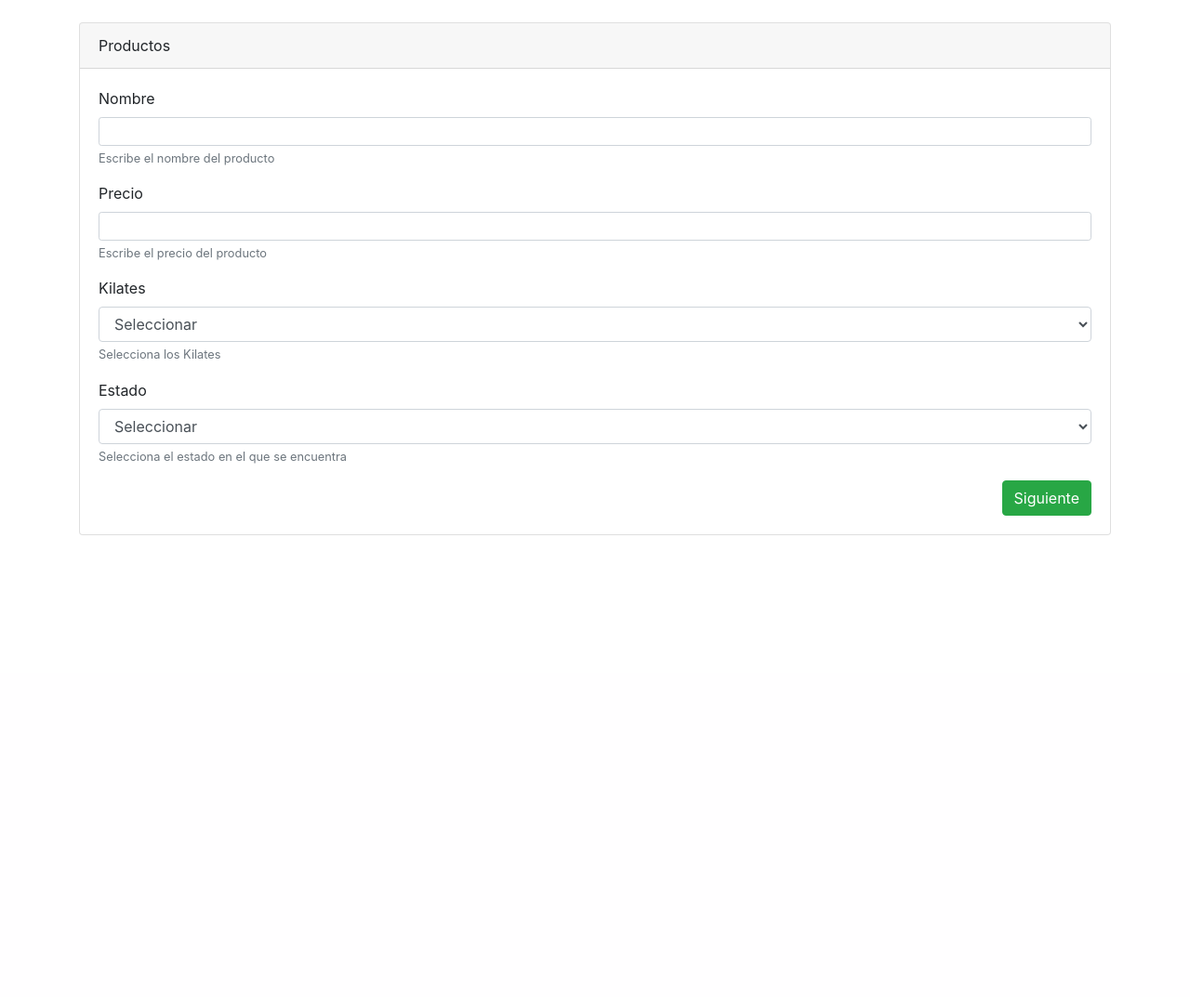
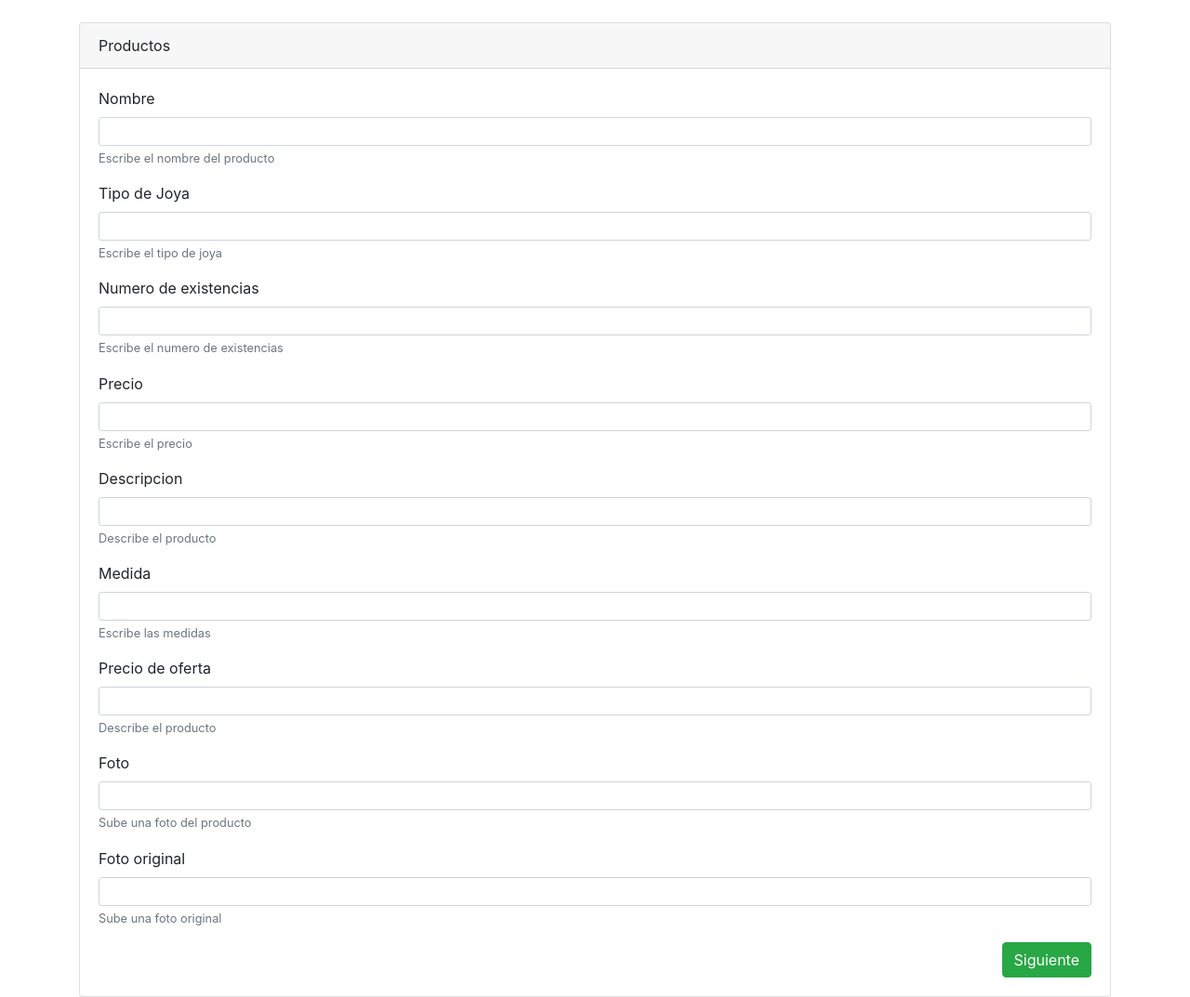
Before and after one commit to APM5691/Proyecto-Aplicaciones-Web-Equipo-10, a PHP site: page /productos_formulario.php in a window 1280 px wide. Shown: the part 76-1149 px from the top of the page at 93% size. Before the commit the page ends 652 px from the top, so only its background shows below. Run offline with PHP 8.4, Linux system fonts and the light colour scheme.

Commit message:
corrigiendo codigo

```diff
--- a/productos_actualizar.php
+++ b/productos_actualizar.php
@@ -4,7 +4,7 @@ if (
     || !isset($_POST['tipo_de_joya_id']) || empty($_POST['tipo_de_joya_id'])
      || !isset($_POST['no_existencias']) || empty($_POST['no_existencias'])
      || !isset($_POST['precio']) || empty($_POST['precio'])
-     || !isset($_POST['descricion']) || empty($_POST['descricion'])
+     || !isset($_POST['descripcion']) || empty($_POST['descripcion'])
      || !isset($_POST['medida']) || !in_array($_POST['medida'])
      || !isset($_POST['precio_oferta']) || !in_array($_POST['precio_oferta'])
      || !isset($_POST['foto']) || !in_array($_POST['foto'])
@@ -21,7 +21,7 @@ update producto set
     , tipo_de_joya_id = :tipo_de_joya_id
     , no_existencias = :no_existencias
     , precio = :precio
-    , descricion = :descricion
+    , descripcion = :descripcion
     , medida = :medida
     , precio_oferta = :precio_oferta
     , foto = :foto
@@ -35,7 +35,7 @@ $sentencia->execute([
     , ':tipo_de_joya_id' => $_POST['tipo_de_joya_id']
     , ':no_existencias' => $_POST['no_existencias']
     , ':precio' => $_POST['precio']
-    , ':descricion' => $_POST['descricion']
+    , ':descripcion' => $_POST['descripcion']
     , ':medida' => $_POST['medida']
     , ':precio_oferta' => $_POST['precio_oferta']
     , ':foto' => $_POST['foto']
--- a/productos_formulario.php
+++ b/productos_formulario.php
@@ -8,7 +8,6 @@
     <link rel="stylesheet" href="css/bootstrap.min.css">
     <link rel="stylesheet" href="css/all.min.css">
 </head>
-
 <body>
 <?php readfile('./menu.html'); ?>
     <div class="container mt-4">
@@ -25,38 +24,54 @@
                         <small id="nombre_producto_help" class="form-text text-muted">Escribe el nombre del producto</small>
                     </div>
                     <div class="form-group">
-                        <label for="precio">Precio</label>
-                        <input type="number" class="form-control form-control-sm" id="precio" name="precio"
-                            aria-describedby="precio_help">
-                        <small id="precio_help" class="form-text text-muted">Escribe el precio del producto</small>
+                        <label for="tipo_de_joya_id">Tipo de Joya</label>
+                        <input type="text" class="form-control form-control-sm" id="tipo_de_joya_id" name="tipo_de_joya_id"
+                            aria-describedby="tipo_de_joya_id_help">
+                        <small id="tipo_de_joya_id_help" class="form-text text-muted">Escribe el tipo de joya</small>
                     </div>
                     <div class="form-group">
-                            <label for="descripcion">Kilates</label>
-                            <select class="form-control" id="descripcion" name="descripcion" >
-                                <option>Seleccionar</option>
-                                <option>6</option>
-                                <option>10</option>
-                                <option>12</option>
-                                <option>24</option>
-                                <option>32</option>
-                            </select>
-                            <small id="descripcion_help" class="form-text text-muted">Selecciona los Kilates</small>
-                        </div>
-                        <div class="form-group">
-                            <label for="descripcion1">Estado</label>
-                            <select class="form-control" id="descripcion1" name="descripcion1">
-                                <option>Seleccionar</option>
-                                <option>Casi nuevo</option>
-                                <option>Casi usado</option>
-                                <option>Usado</option>
-                                <option>Semi Usado</option>
-                                <option>Desgastado</option>
-                                <option>Muy usado</option>
-                                <option style="height: 50%;" class="alert alert-danger">Roto</option>
-                            </select>
-                            <small id="descripcion1_help" class="form-text text-muted">Selecciona el estado en el que se encuentra</small>
-                        </div>
-                        <a href="materiales_formulario.php" class="btn btn-success float-right"> Siguiente</a>
+                        <label for="no_existencias">Numero de existencias</label>
+                        <input type="number" class="form-control form-control-sm" id="no_existencias" name="no_existencias"
+                            aria-describedby="no_existencias_help">
+                        <small id="no_existencias_help" class="form-text text-muted">Escribe el numero de existencias</small>
+                    </div>
+                    <div class="form-group">
+                        <label for="precio">Precio</label>
+                        <input type="float" class="form-control form-control-sm" id="precio" name="precio"
+                            aria-describedby="precio_help">
+                        <small id="precio_help" class="form-text text-muted">Escribe el precio</small>
+                    </div>
+                    <div class="form-group">
+                        <label for="descripcion">Descripcion</label>
+                        <input type="text" class="form-control form-control-sm" id="descripciom" name="descripcion"
+                            aria-describedby="descripcion_help">
+                        <small id="descripcion_help" class="form-text text-muted">Describe el producto</small>
+                    </div>
+                    <div class="form-group">
+                        <label for="medida">Medida</label>
+                        <input type="text" class="form-control form-control-sm" id="medida" name="medida"
+                            aria-describedby="medida_help">
+                        <small id="medida_help" class="form-text text-muted">Escribe las medidas</small>
+                    </div>
+                    <div class="form-group">
+                        <label for="precio_oferta">Precio de oferta</label>
+                        <input type="float" class="form-control form-control-sm" id="precio_oferta" name="precio_oferta"
+                            aria-describedby="precio_oferta_help">
+                        <small id="precio_oferta_help" class="form-text text-muted">Describe el producto</small>
+                    </div>
+                    <div class="form-group">
+                        <label for="foto">Foto</label>
+                        <input type="text" class="form-control form-control-sm" id="foto" name="foto"
+                            aria-describedby="foto_help">
+                        <small id="foto_help" class="form-text text-muted">Sube una foto del producto</small>
+                    </div>
+                    <div class="form-group">
+                        <label for="foto_original">Foto original</label>
+                        <input type="text" class="form-control form-control-sm" id="foto_original" name="foto_original"
+                            aria-describedby="foto_original_help">
+                        <small id="foto_original_help" class="form-text text-muted">Sube una foto original</small>
+                    </div>
+                        <a href="productos_guardar.php" class="btn btn-success float-right"> Siguiente</a>
                 </form>
             </div>
         </div>
```
Also changed, not shown: Productos.php (+5 -5 lines), materiales_formulario.php (+8 -8 lines), productos_editar.php (+10 -10 lines), productos_guardar.php (+7 -7 lines).
